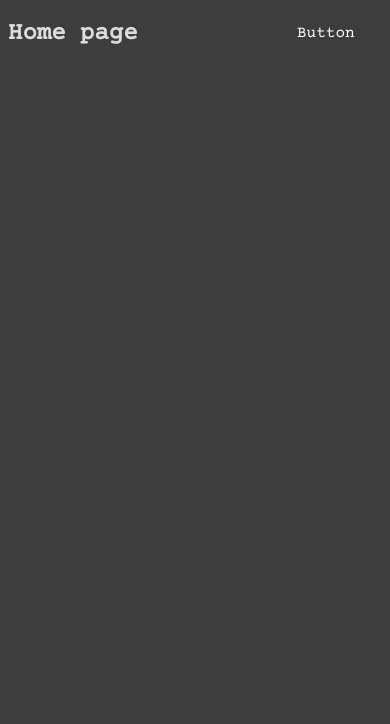
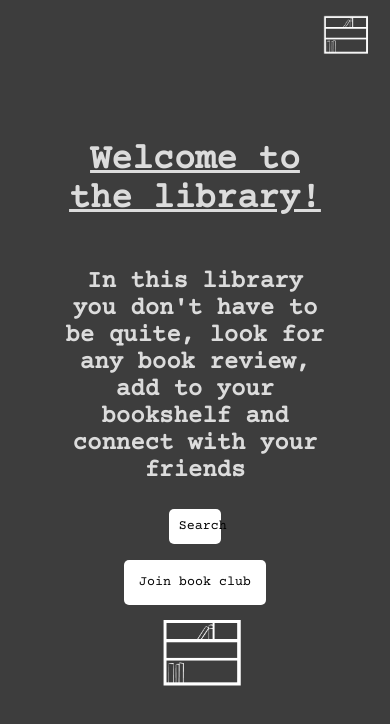
Before and after one commit to yuniapak/My_Library-REACT, a React (Create React App) app in the folder library/: page / in a window 390 px wide. Shown: the top 724 px of the page. Built offline with nearby package versions, Linux system fonts and the light colour scheme; no server answers.

Commit message:
auth fixed, css home page done

```diff
--- a/library/src/App.css
+++ b/library/src/App.css
@@ -65,7 +65,8 @@ img{
 }
 .dropdown {
   position:absolute;
-  margin-left: 85%;
+  margin-left: 87%;
+  margin-top:90px;
   float: left;
   overflow: hidden;
   display: none;
@@ -82,7 +83,7 @@ img{
 .nav-button {
   position:absolute;
   margin-top: 20px;
-  margin-left: 90%;
+  margin-left: 88%;
   font-size: 16px;
   text-align: right;
   padding-right: 100px;
@@ -93,10 +94,20 @@ img{
   background-color: inherit;
   font-family: inherit;
   margin-top: 0px;
+  display: flex;
+  flex-direction: column;
+  text-align: center;
+  flex-grow: 1;
 }
-.nav-button:hover{
-  color:red
+.nav-button img{
+  width:100%;
+  margin:0;
 }
+
+.nav-button img:hover{
+  width:90%;
+}
+
 .nav-button:hover + .dropdown{
   display: block;
 }
@@ -108,6 +119,34 @@ a{
 }
 a:visited{
   text-decoration:none;
+}
+/*--------------HomePage------------*/
+.home-page{
+  align-items: center;
+  display: flex;
+  flex-direction:column;
+  text-align: center;
+  max-width: 70%;
+  margin:auto;
+  margin-top:7rem;
+  padding:0;
+}
+.welcome{
+  text-decoration: underline;
+  font-size: 35px;
+}
+.home-search{
+  margin-top:5px;
+  width:20%;
+}
+.home-page img{
+  padding-top:-20px;
+  margin-top:-20px;
+
+}
+.register-btn{
+margin-bottom: 0;
+  padding:15px;
 }
 /* ----------LOGIN---SIGNIN------- */
 .signin-form{
@@ -124,7 +163,6 @@ padding:10px;
 margin:5px;
 font-size: 16px;
 color:rgb(207, 207, 207);
-
 overflow: hidden;
 white-space: nowrap;
 }
@@ -233,16 +271,8 @@ white-space: nowrap;
   text-align: center;
   margin:15px;
   min-height: 150px;
-  /* margin:15px;
-  background-color: whitesmoke;
-  min-height:150px;
-  text-align: center;
-  padding:10px;
-  border-radius: 8px; */
 }
 .profile-books-book:hover{
-  /* box-shadow: 0px 8px 16px 0px rgba(0,0,0,0.4);
-  background-color: #444444; */
   background-color: #2a2a2a;
 }
 /*---------SEARCH-----------*/
@@ -255,9 +285,7 @@ white-space: nowrap;
   display: flex;
   flex-direction:row;
 }
-/* .search button{
-  padding:10px;
-} */
+
 .search-input{
   padding:10px;
   margin:auto;
@@ -621,7 +649,7 @@ padding:11px;
   }
   .Nav{
     position: fixed;
-    top:10px;
+    top:-18px;
     width: 100%;
   }
   .Nav a{
@@ -646,13 +674,14 @@ padding:11px;
     box-shadow: 0px 8px 16px 0px rgba(0,0,0,0.2);
     z-index: 1;
     border-radius: 8px;
-    margin-left: 70%;
+    margin-left: 55%;
+    margin-top: 60px;
   }
   .dropdown a:hover{
     background-color: rgba(190, 190, 190, 0.8);
   }
   .nav-button {
-    margin-top: 20px;
+    margin-top: 0px;
     margin-left: 70%;
     position:fixed;
     font-size: 16px;
@@ -664,8 +693,9 @@ padding:11px;
     font-family: inherit;
     margin-top: 0px;
   }
-  .nav-button:hover{
-    color:red
+  .nav-button img{
+    width:130%;
+    margin:0;
   }
   .nav-button:hover + .dropdown{
     display: block;
@@ -675,7 +705,9 @@ padding:11px;
   }
   .signin-form{
     margin: auto;
-    width: 50%;
+    text-align: center;
+    margin-top:60px;
+    max-width: 80%;
   }
   .signin-form label{
   padding:10px;
@@ -684,7 +716,7 @@ padding:11px;
   color:rgb(207, 207, 207);
   text-shadow: 1px 0 0px rgba(245,245,245,0.2);
   overflow: hidden;
-    white-space: nowrap;
+  white-space: nowrap;
   }
   .signin-form input{
     padding:8px;
@@ -692,14 +724,12 @@ padding:11px;
   }
 
   .submit-btn{
-    margin-left: 30%;
-    margin-right: 10%;
     font-size: 14px;
     padding: 10px;
   }
   .login-form{
     margin: auto;
-    max-width: 50%;
+    max-width: 80%;
   }
   .login-form label{
     padding:10px;
@@ -715,8 +745,9 @@ padding:11px;
   }
   .login-form button{
     margin-top:15px;
-    margin-left: 40%;
-    margin-right: 10%;
+  }
+  .profile{
+    margin-top:60px;
   }
   .profile button{
     padding: 13px;
@@ -936,8 +967,12 @@ padding:11px;
     margin-left: auto;
     margin-right: auto;
     align-items: center;
+    text-align: center;
     width:80%;
-
+  }
+  .create-book-card img{
+    max-width:60%;
+    border-radius: 8px;
   }
   .create-book-card h2{
     color:#f8f8f8
--- a/library/src/components/Navigation.jsx
+++ b/library/src/components/Navigation.jsx
@@ -1,6 +1,6 @@
 import { NavLink } from "react-router-dom";
 import {useState} from 'react'
-import SettingsImg from "../img/settingIcon.png"
+import Menu from "../img/menu3.png"
 const Navigation = ({authenticated, user, handleLogOut})=>{
     const [style, setStyle] = useState('Nav-hidden')
 
@@ -9,7 +9,7 @@ const Navigation = ({authenticated, user, handleLogOut})=>{
     if(user){
        authenticatedOption =(
         <div className="Nav">
-        <button className='nav-button'>Button</button>
+        <button className='nav-button'><img src={Menu}/></button>
 
         <div className="dropdown">
         <NavLink to='#'></NavLink>
@@ -23,7 +23,7 @@ const Navigation = ({authenticated, user, handleLogOut})=>{
     }
     const publicOption = (
         <div className="Nav">
-            <button className='nav-button'>Button</button>
+            <button className='nav-button'><img src={Menu}/></button>
         <div className="dropdown">
         <NavLink to='/signup'>SignUp</NavLink>
         <NavLink to='/login'>LogIn</NavLink>
--- /dev/null
+++ b/library/src/components/PasswordSettings.jsx
@@ -0,0 +1,89 @@
+import { useState } from 'react'
+import axios from 'axios'
+const PasswordSettings =({user, changePassword})=>{
+    const [passwordForm, setPasswordForm] = useState({
+        password: '',
+        newPassword: '',
+        confirmPassword: ''
+      })
+      const [disabled, setDisabled] = useState(true)
+      const updatePassword = async (form) => {
+        try {
+          const res = await axios.put(
+            `http://localhost:3001/api/auth/update/${user.id}`,
+            form
+          )
+        } catch (error) {
+          throw error
+        }
+      }
+
+      const handleChange = (event) => {
+        setPasswordForm({
+          ...passwordForm,
+          [event.target.name]: event.target.value
+        })
+        button()
+      }
+    const button = ()=>{
+        if(passwordForm.password && passwordForm.newPassword &&
+            passwordForm.confirmPassword === passwordForm.newPassword){
+                setDisabled(false)
+            }
+    }
+      const handleSubmit = async (e) => {
+        e.preventDefault()
+        updatePassword({
+          password: passwordForm.password,
+          newPassword: passwordForm.newPassword
+        })
+        setPasswordForm({ password: '', newPassword: '', confirmPassword: '' })
+      }
+
+    return(
+    <div><div className="passwordChange">
+    <h1 onClick={changePassword}>Update Password</h1>
+    <form onSubmit={handleSubmit}>
+      <input
+        name="password"
+        type="password"
+        placeholder="Current Password"
+        value={passwordForm.password}
+        contentEditable="true"
+        onChange={handleChange}
+        required
+      ></input>
+      <input
+        name="newPassword"
+        type="password"
+        placeholder="New Password"
+        value={passwordForm.newPassword}
+        contentEditable="true"
+        onChange={handleChange}
+        minlength="8"
+        title="8 characters minimum"
+        required
+      ></input>
+      <label htmlFor="password"></label>
+      <input
+        name="confirmPassword"
+        type="password"
+        placeholder="Confirm Password"
+        value={passwordForm.confirmPassword}
+        contentEditable="true"
+        onChange={handleChange}
+        minlength="8"
+        title="8 characters minimum"
+        required
+      ></input>
+      <button
+        type="submit"
+        disabled={disabled}
+        onClick={changePassword}
+      >
+        Change Password
+      </button>
+    </form>
+  </div></div>)
+}
+export default PasswordSettings
--- a/library/src/pages/BookForm.js
+++ b/library/src/pages/BookForm.js
@@ -89,7 +89,7 @@ const BookForm = ({ book, user }) => {
             <option value="Reading">Reading</option>
             <option value="Read">Read</option>
           </select>
-          <h3>Choose Library:</h3>
+          <h3> </h3>
           <input
             maxLength="100"
             onChange={handleChange}
--- a/library/src/pages/Main.js
+++ b/library/src/pages/Main.js
@@ -1,7 +1,29 @@
+import Menu from '../img/menu3.png'
+import { useNavigate } from 'react-router-dom'
+
 const Main = () => {
+  let navigate = useNavigate()
+
+  const search = () => {
+    navigate(`/search`)
+  }
+  const signup = () => {
+    navigate(`/signup`)
+  }
   return (
-    <div>
-      <h2>Home page</h2>
+    <div className="home-page">
+      <h2 className="welcome">Welcome to the library!</h2>
+      <h2>
+        In this library you don't have to be quite, look for any book review,
+        add to your bookshelf and connect with your friends
+      </h2>
+      <button onClick={search} className="home-search">
+        Search
+      </button>
+      <button onClick={signup} className="register-btn">
+        Join book club
+      </button>
+      <img src={Menu} />
     </div>
   )
 }
--- a/library/src/pages/Search.js
+++ b/library/src/pages/Search.js
@@ -4,7 +4,7 @@ import BookSearch from '../components/BookSearch'
 import UserSearch from '../components/UserSearch'
 import Recomend from '../components/Recomend'
 import { useNavigate } from 'react-router-dom'
-const Search = ({ API_KEY, user }) => {
+const Search = ({ API_KEY, user, authenticated }) => {
   let navigate = useNavigate()
   const [searchQuery, setSearchQuery] = useState('')
   const [searchUserQuery, setSearchUserQuery] = useState('')
@@ -50,7 +50,9 @@ const Search = ({ API_KEY, user }) => {
     setCurrentFunction(findUser())
   }
 
-  return (
+  let authenticatedOption
+  if (user) {
+    authenticatedOption = (
       <div>
         <div className="search">
           <input
@@ -61,9 +63,6 @@ const Search = ({ API_KEY, user }) => {
             onChange={handleChange}
             className="search-input"
           ></input>
-        {/* <button type="submit" onClick={currentFunction} className="search-btn">
-          Search
-        </button> */}
         </div>
         <div className="search-tag">
           <h3 onClick={orBook}>Books</h3>
@@ -97,4 +96,43 @@ const Search = ({ API_KEY, user }) => {
       </div>
     )
   }
+  const publicOption = (
+    <div>
+      <div className="search">
+        <input
+          type="text"
+          name="search"
+          value={searchQuery}
+          placeholder="Book Title"
+          onChange={handleChange}
+          className="search-input"
+        ></input>
+      </div>
+      <div className="search-tag">
+        <h3 onClick={orBook}>Books</h3>
+      </div>
+      <div>
+        {searched && bookSearch ? (
+          <div className="search-elements">
+            {books.map((book) => (
+              <div
+                key={book.volumeInfo.authors}
+                className="element"
+                onClick={() => seeBook(book)}
+              >
+                <h2>{book.volumeInfo.title}</h2>
+                <h2>{book.volumeInfo.authors}</h2>
+                {book.volumeInfo.imageLinks == undefined ? null : (
+                  <img src={book.volumeInfo.imageLinks.thumbnail} />
+                )}
+              </div>
+            ))}
+          </div>
+        ) : null}
+      </div>
+    </div>
+  )
+
+  return <div>{authenticated && user ? authenticatedOption : publicOption}</div>
+}
 export default Search
--- a/library/src/services/Auth.js
+++ b/library/src/services/Auth.js
@@ -3,7 +3,7 @@ import Client from './api'
 export const signIn = async (data) => {
   try {
     const res = await Client.post('/api/auth/login', data)
-    console.log('token from log in', res.data.token)
+
     localStorage.setItem('token', res.data.token)
     return res.data.user
   } catch (error) {
@@ -14,7 +14,7 @@ export const signIn = async (data) => {
 export const CheckSession = async () => {
   try {
     const res = await Client.get('/api/auth/session')
-    console.log('session is on', res.data)
+
     return res.data
   } catch (error) {
     throw error
@@ -24,7 +24,7 @@ export const CheckSession = async () => {
 export const RegisterUser = async (data) => {
   try {
     const res = await Client.post('/api/auth/register', data)
-    console.log(res.data)
+
     return res.data
   } catch (error) {
     throw error
```
Also changed, not shown: library/src/App.js (+17 -5 lines), library/src/pages/Registartion.js (+0 -8 lines), library/src/pages/SearchBookCard.js (+33 -3 lines), library/src/pages/Settings.js (+2 -78 lines), library/src/img/menu3.png (renamed from library/src/img/Untitled_Artwork 3.png). Lines whose indentation alone changed are shown as unchanged.
